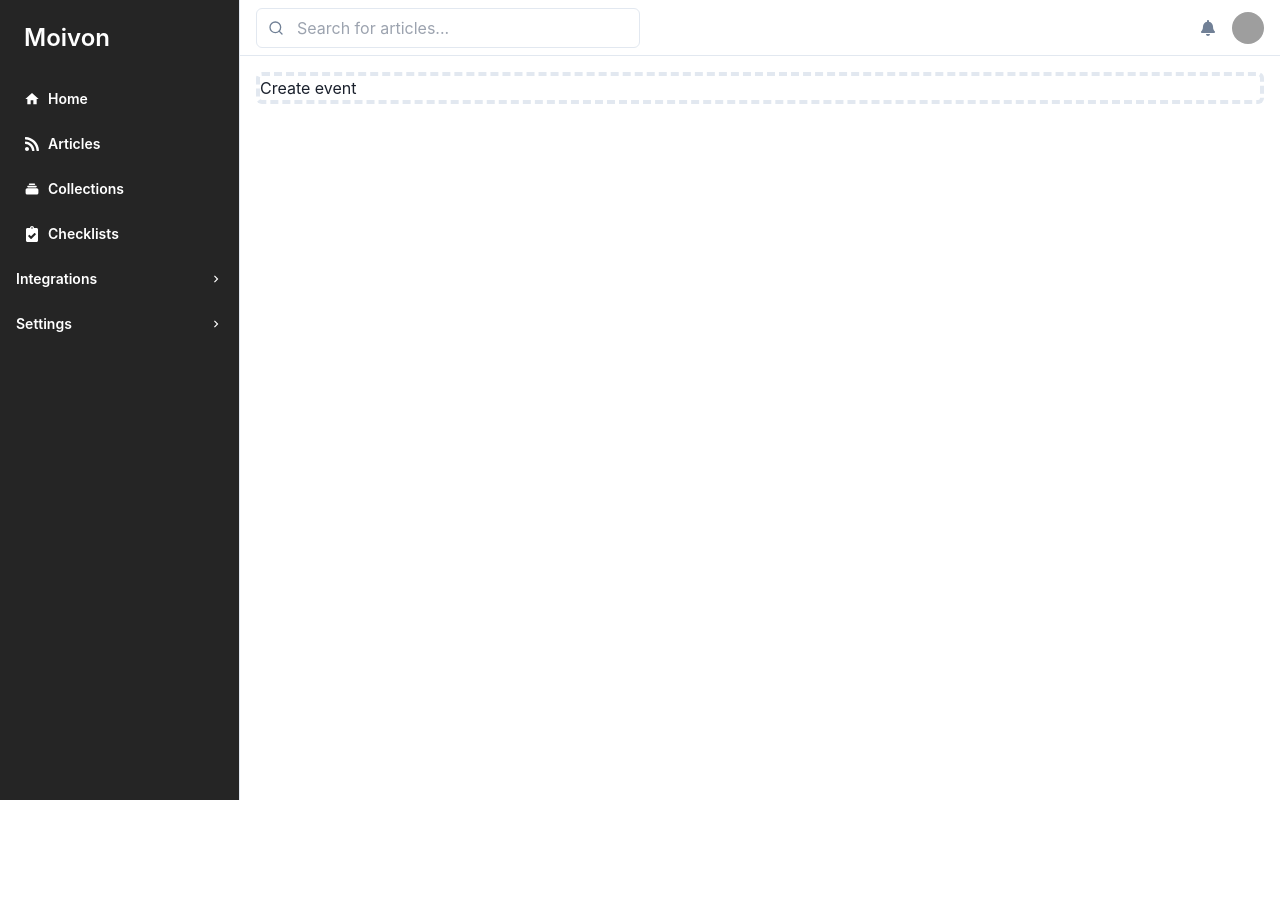
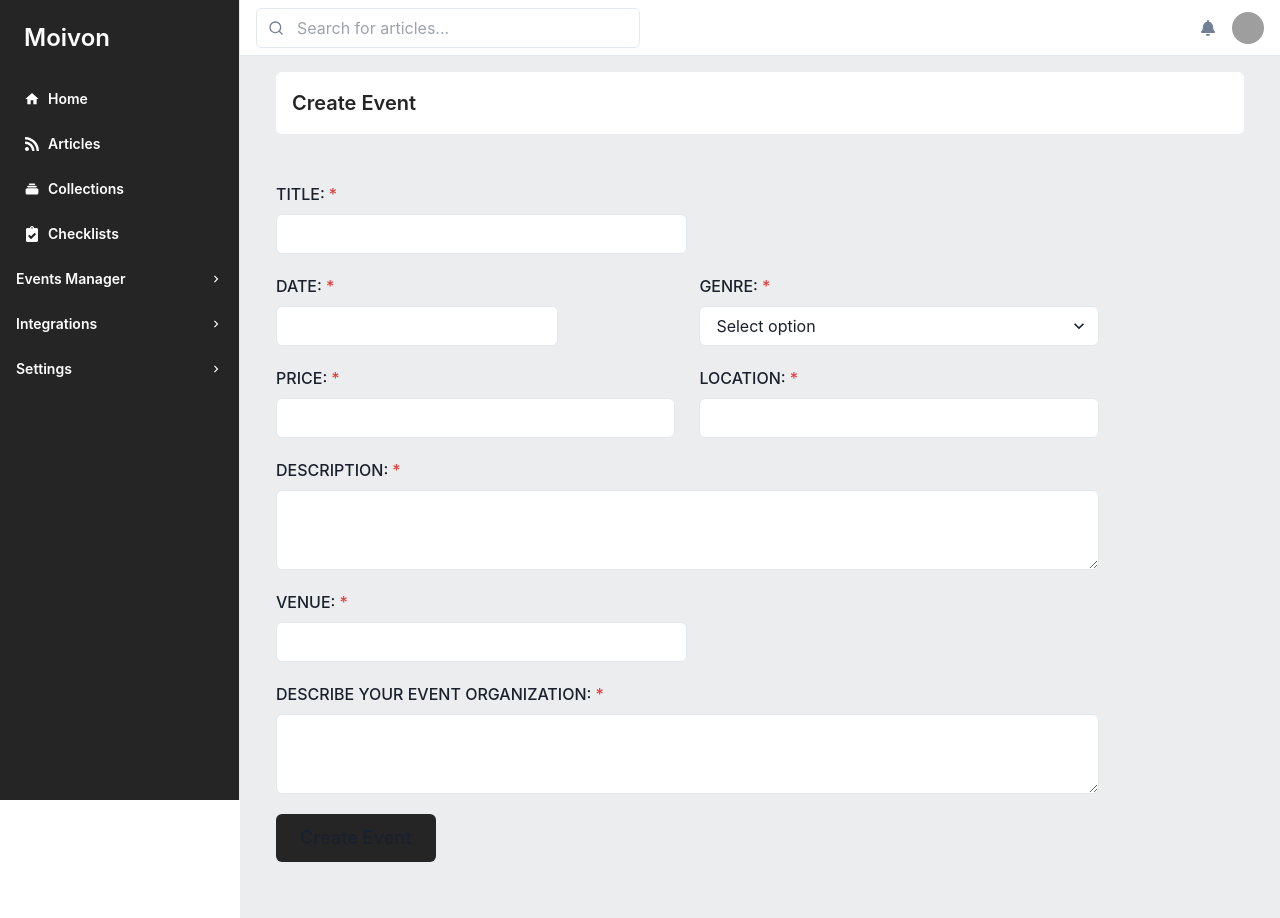
Before and after one commit to himanshu064/moivon-admin, a React (Create React App) app: page /events/new in a window 1280 px wide. Before the commit the page ends 800 px from the top, so only its background shows below. Built offline with nearby package versions, Linux system fonts and the light colour scheme; grey boxes are pictures that could not be loaded.

Commit message:
changes in admin panel create event page

```diff
--- a/package.json
+++ b/package.json
@@ -17,6 +17,7 @@
     "date-fns": "^2.29.1",
     "framer-motion": "^6.5.1",
     "react": "^18.2.0",
+    "react-datepicker": "^4.8.0",
     "react-dom": "^18.2.0",
     "react-hook-form": "^7.34.0",
     "react-hot-toast": "^2.3.0",
--- /dev/null
+++ b/src/components/PageHeader/index.js
@@ -0,0 +1,13 @@
+import React from "react";
+
+const PageHeader = ({ title }) => {
+  return (
+    <>
+      <div className="header bg-white text-[20px] font-semibold rounded-md p-4">
+        <h2 className="text-primary">{title}</h2>
+      </div>
+    </>
+  );
+};
+
+export default PageHeader;
--- a/src/components/Sidebar/index.js
+++ b/src/components/Sidebar/index.js
@@ -18,6 +18,7 @@ import { HiCollection } from "react-icons/hi";
 
 import NavItem from "../NavItem";
 import Header from "../Header";
+import { Link } from "react-router-dom";
 
 const ConditionalRenderNavbar = ({ navItem }) => {
   const integrations = useDisclosure();
@@ -25,8 +26,8 @@ const ConditionalRenderNavbar = ({ navItem }) => {
   if (navItem.subItems && navItem.subItems.length > 0) {
     return (
       <Box key={navItem.id}>
-        <NavItem icon={navItem.icon} onClick={integrations.onToggle}>
-          {navItem.title}
+        <NavItem icon={navItem?.icon} onClick={integrations.onToggle}>
+          {navItem?.title}
           <Icon
             as={MdKeyboardArrowRight}
             ml="auto"
@@ -35,8 +36,8 @@ const ConditionalRenderNavbar = ({ navItem }) => {
         </NavItem>
         <Collapse in={integrations.isOpen}>
           {navItem.subItems.map((item) => (
-            <NavItem key={item.id} pl="12" py="2" icon={item.icon}>
-              {item.title}
+            <NavItem pl="12" py="2" icon={item?.icon}>
+              {item?.title}
             </NavItem>
           ))}
         </Collapse>
@@ -157,6 +158,25 @@ const NAV_ITEMS = [
   },
   {
     id: uuid(),
+    title: "Events Manager",
+    subItems: [
+      {
+        id: uuid(),
+        title: "Create New",
+        link: "/events/new",
+      },
+      {
+        id: uuid(),
+        title: "Slack",
+      },
+      {
+        id: uuid(),
+        title: "Zapier",
+      },
+    ],
+  },
+  {
+    id: uuid(),
     title: "Integrations",
     subItems: [
       {
--- a/src/index.css
+++ b/src/index.css
@@ -26,3 +26,13 @@ code {
   font-family: source-code-pro, Menlo, Monaco, Consolas, "Courier New",
     monospace;
 }
+
+
+input:focus{
+  border-color: var(--theme-black-light) !important;
+  box-shadow: 0 0 0 1px var(--theme-black-light) !important;
+}
+
+.bg-primary{
+  background-color: var(--theme-black) !important;
+}
--- a/src/index.js
+++ b/src/index.js
@@ -4,6 +4,7 @@ import { BrowserRouter } from "react-router-dom";
 import { ChakraProvider } from "@chakra-ui/react";
 import App from "./App";
 import "./index.css";
+import "react-datepicker/dist/react-datepicker.css";
 
 const root = ReactDOM.createRoot(document.getElementById("root"));
 root.render(
--- a/src/layout/AdminLayout.js
+++ b/src/layout/AdminLayout.js
@@ -9,15 +9,14 @@ const AdminLayout = ({ children }) => {
       <Sidebar />
       <Box
         as="main"
+        backgroundColor="#ebedef"
         p="4"
         ml={{
           base: 0,
           md: CONTENT_MARGIN_LEFT,
         }}
       >
-        <Box borderWidth="4px" borderStyle="dashed" rounded="md">
-          {children}
-        </Box>
+        <Box>{children}</Box>
       </Box>
     </>
   );
--- a/src/pages/Events/CreateEvent/index.js
+++ b/src/pages/Events/CreateEvent/index.js
@@ -1,7 +1,108 @@
-import React from "react";
+import {
+  Box,
+  Button,
+  FormControl,
+  FormLabel,
+  Input,
+  Select,
+  Stack,
+  Textarea,
+} from "@chakra-ui/react";
+import React, { useState } from "react";
+import PageHeader from "../../../components/PageHeader";
+import DatePicker from "react-datepicker";
+import styles from "./index.module.css";
 
 const CreateEvent = () => {
-  return <p>Create event</p>;
+  // const [startDate, setStartDate] = useState(new Date());
+  return (
+    <>
+      <Box px={{ md: "20px" }}>
+        <Stack flexDir="column">
+          <PageHeader title="Create Event" />
+          <div className="form-div py-10">
+            <Box w={{ base: "100%", md: "85%" }}>
+              <form className={styles.createForm}>
+                <Stack direction={["column", "row"]} spacing="24px" mb={5}>
+                  <Box w={{ md: "50%" }}>
+                    <FormControl isRequired>
+                      <FormLabel>TITLE:</FormLabel>
+                      <Input />
+                    </FormControl>
+                  </Box>
+                </Stack>
+                <Stack direction={["column", "row"]} spacing="24px" mb={5}>
+                  <Box w={{ md: "50%" }}>
+                    <FormControl isRequired>
+                      <FormLabel>DATE:</FormLabel>
+                      <DatePicker
+                        className={styles.datePicker}
+                        // selected={date}
+                        // onChange={handleDateChange}
+                        showTimeSelect
+                        dateFormat="Pp"
+                      />
+                    </FormControl>
+                  </Box>
+                  <Box w={{ md: "50%" }}>
+                    <FormControl isRequired>
+                      <FormLabel>GENRE:</FormLabel>
+                      <Select placeholder="Select option">
+                        <option value="option1">Option 1</option>
+                        <option value="option2">Option 2</option>
+                        <option value="option3">Option 3</option>
+                      </Select>
+                    </FormControl>
+                  </Box>
+                </Stack>
+                <Stack direction={["column", "row"]} spacing="24px" mb={5}>
+                  <Box w={{ md: "50%" }}>
+                    <FormControl isRequired>
+                      <FormLabel>PRICE:</FormLabel>
+                      <Input />
+                    </FormControl>
+                  </Box>
+                  <Box w={{ md: "50%" }}>
+                    <FormControl isRequired>
+                      <FormLabel>LOCATION:</FormLabel>
+                      <Input />
+                    </FormControl>
+                  </Box>
+                </Stack>
+                <Stack direction={["column", "row"]} spacing="24px" mb={5}>
+                  <Box w="100%">
+                    <FormControl isRequired>
+                      <FormLabel>DESCRIPTION:</FormLabel>
+                      <Textarea />
+                    </FormControl>
+                  </Box>
+                </Stack>
+                <Stack direction={["column", "row"]} spacing="24px" mb={5}>
+                  <Box w={{ md: "50%" }}>
+                    <FormControl isRequired>
+                      <FormLabel>VENUE:</FormLabel>
+                      <Input />
+                    </FormControl>
+                  </Box>
+                </Stack>
+                <Stack direction={["column", "row"]} spacing="24px" mb={5}>
+                  <Box w="100%">
+                    <FormControl isRequired>
+                      <FormLabel>DESCRIBE YOUR EVENT ORGANIZATION:</FormLabel>
+                      <Textarea />
+                    </FormControl>
+                  </Box>
+                </Stack>
+                <Button size="lg" className="bg-primary text-white">
+                  Create Event
+                </Button>
+              </form>
+            </Box>
+          </div>
+        </Stack>
+      </Box>
+    </>
+  );
 };
 
 export default CreateEvent;
--- /dev/null
+++ b/src/pages/Events/CreateEvent/index.module.css
@@ -0,0 +1,23 @@
+.createForm input, .createForm select, .createForm textarea{
+    background-color: #fff;
+}
+.datePicker{
+        width: 100%;
+        min-width: 0px;
+        outline: 2px solid transparent;
+        outline-offset: 2px;
+        position: relative;
+        -webkit-appearance: none;
+        -moz-appearance: none;
+        -ms-appearance: none;
+        appearance: none;
+        transition-property: var(--chakra-transition-property-common);
+        transition-duration: var(--chakra-transition-duration-normal);
+        font-size: var(--chakra-fontSizes-md);
+        padding-left: 1rem !important;
+        padding-right: 1rem !important;
+        height: var(--chakra-sizes-10);
+        border-radius: var(--chakra-radii-md);
+        border: 1px solid;
+        border-color: inherit;
+}
```
Also changed, not shown: 1 other file (tests, documents, lock files or other folders).
